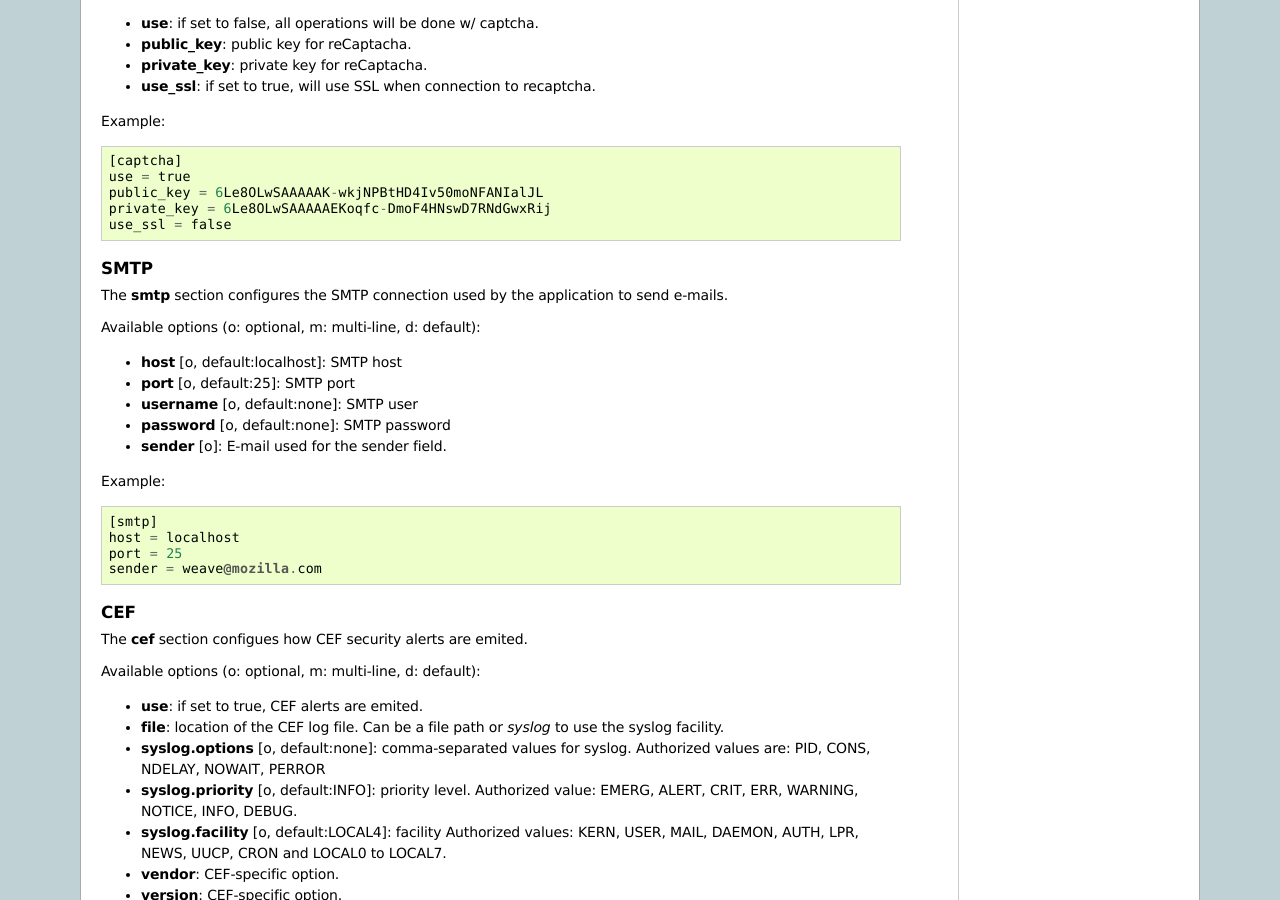
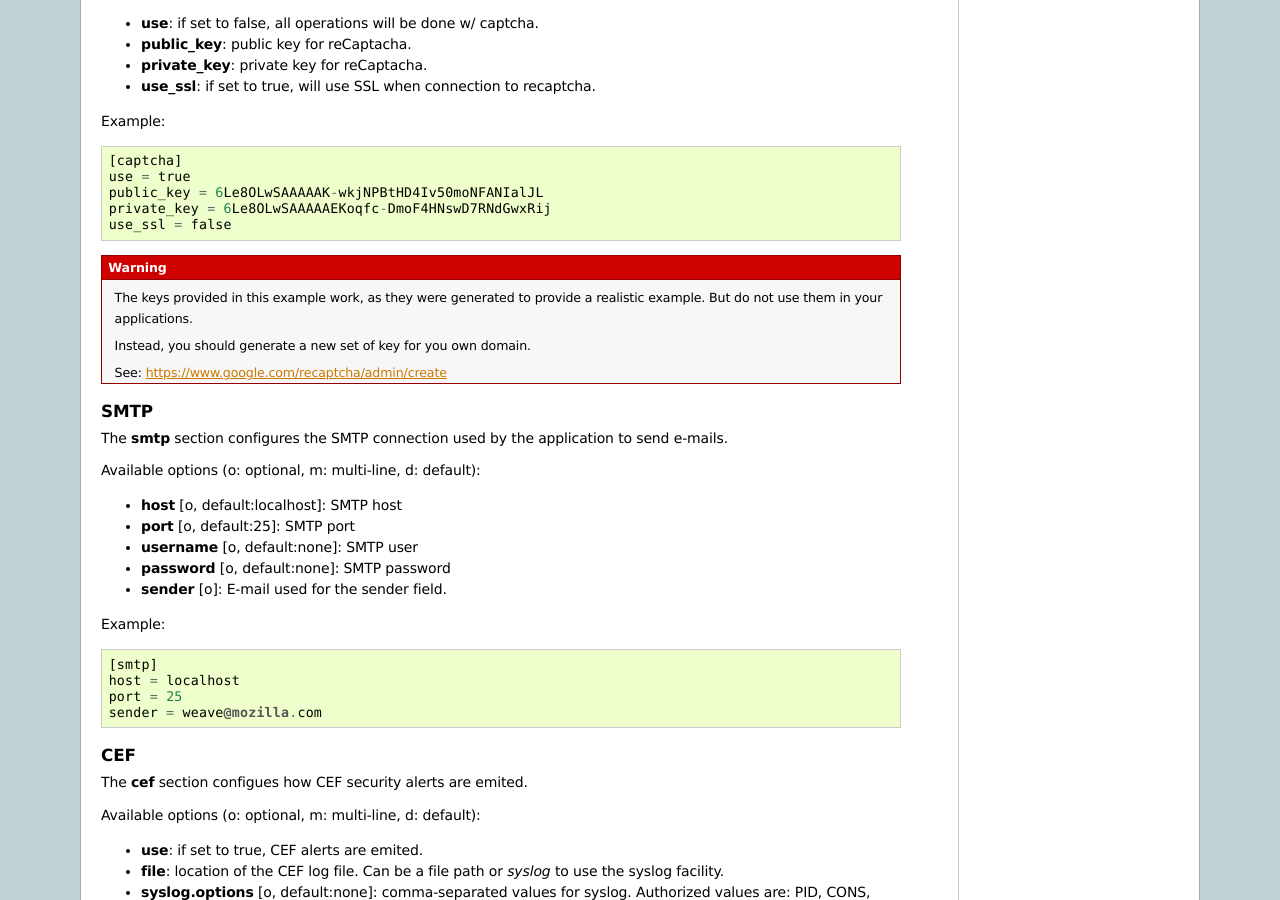
Before and after one commit to mozilla-services/docs, a Sphinx documentation site: the page built from source/configuration.rst, in a window 1280 px wide and 900 px high, scrolled down 4289 px. Built offline with Sphinx 7.4.7, drawn with Linux system fonts in a browser that asks for light colours.

Commit message:
added a warning about the recaptcha keys

```diff
--- a/source/configuration.rst
+++ b/source/configuration.rst
@@ -316,6 +316,16 @@ Example::
     private_key = 6Le8OLwSAAAAAEKoqfc-DmoF4HNswD7RNdGwxRij
     use_ssl = false
 
+.. warning::
+
+    The keys provided in this example work, as they were generated to provide
+    a realistic example. But do not use them in your applications.
+
+    Instead, you should generate a new set of key for you own domain.
+
+    See: https://www.google.com/recaptcha/admin/create
+
+
 
 SMTP
 ----
```
